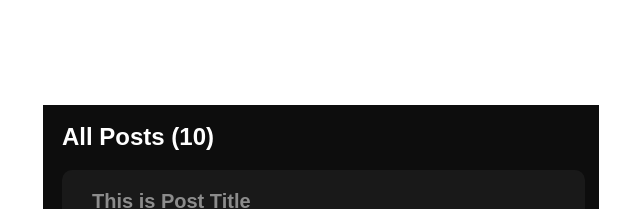
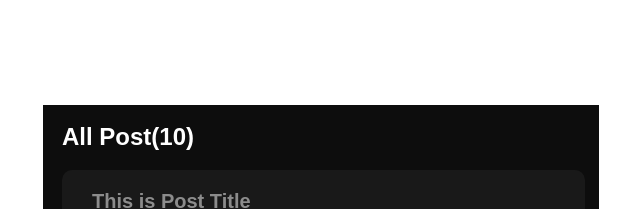
Before and after one commit to Im-Pranshu/AnonPost, a React (Vite) app: page /dashboard in a window 1280 px wide. Shown: the top 209 px of the page, without its empty margins (514-1154 px from the left). Built offline with nearby package versions, Linux system fonts and the light colour scheme.

Commit message:
corrected functionality of Post Loading and Updated Rotues

```diff
--- a/src/routes/CreatePost.jsx
+++ b/src/routes/CreatePost.jsx
@@ -4,7 +4,6 @@ import {Form,} from 'react-router-dom'
 export default function CreatePost() {
   return (
     <div className="createPostRoute">
-        <h2>Create Post</h2>
         <Form>
             <input type="text" name="post-title" id="post-title" placeholder='Post Title..' />
             <textarea name="post-description" id="post-description" placeholder='Describe your post...'></textarea>
--- a/src/routes/Dashboard.jsx
+++ b/src/routes/Dashboard.jsx
@@ -1,21 +1,47 @@
-import React from 'react'
-import {Link,Outlet} from 'react-router-dom'
-import addPost from '../assets/add-post.png'
+import React from "react";
+import { Link, Outlet } from "react-router-dom";
+import addPost from "../assets/add-post.png";
+import {useLocation} from 'react-router-dom';
+
+
+// export function loader() {
+//   // api call
+//   const data = [{}];
+
+//   return data;
+// }
+
 
 export default function Dashboard() {
+  let location = useLocation();
+  // let data = useLoader();
+
   return (
-    <div className='dashboard'>
-        <div>
-            <div className='tabs'>
-                <Link to={"/dashboard"} className='active tabLink'>All Post</Link>
-                <Link className='tabLink'>Commented Post</Link>
-                <Link className='tabLink'>Replied Post</Link>
-                <Link to={"/dashboard/create-post"} className='createPost'><img src={addPost} alt="add post logo" /> Create Post</Link>
-            </div>
+    <div className="dashboard">
+      <div>
+        <div className="tabs">
+          <Link to={"/dashboard"} className="active tabLink">
+            All Post
+          </Link>
+          <Link className="tabLink">Commented Post</Link>
+          <Link className="tabLink">Replied Post</Link>
+          <Link to={"/dashboard/create-post"} className="createPost">
+            <img src={addPost} alt="add post logo" /> Create Post
+          </Link>
         </div>
-        <div className='details'>
-            <Outlet/>
+      </div>
+      <div className="details">
+        <div className="dashboardIndex">
+          <h2>
+            {location.pathname.includes("create-post")
+              ? "Create Post"
+              : "All Post(10)"}
+          </h2>
+          <div className="postDetailsOutlet">
+            <Outlet />
+          </div>
         </div>
+      </div>
     </div>
-  )
+  );
 }
--- a/src/routes/DashboardIndex.jsx
+++ /dev/null
@@ -1,16 +0,0 @@
-import React from 'react'
-import {Link, Outlet} from 'react-router-dom'
-import { Post } from './Post'
-
-export default function DashboardIndex() {
-  return (
-    <div className='dashboardIndex'>
-        <h2>All Posts (10)</h2>
-        <Post/>
-        <div className="postDetailsOutlet">
-            <Outlet/>
-        </div>
-
-    </div>
-  )
-}
--- a/src/routes/Post.jsx
+++ b/src/routes/Post.jsx
@@ -2,6 +2,8 @@ import React from 'react'
 import {Link} from 'react-router-dom'
 
 export const Post = () => {
+    // const user = useRouteLoaderData("dashboardroot");
+
   return (
         <div className='dashboardIndex'>
             <Link to={"/dashboard/post1"} className="post">
--- a/src/routes/PostDescription.jsx
+++ b/src/routes/PostDescription.jsx
@@ -3,7 +3,7 @@ import React from 'react'
 export default function PostDescription() {
   return (
     <div className="dashboardIndex">
-        <h2>All Posts (10)</h2>
+        {/* <h2>All Posts (10)</h2> */}
         <div className="postData">
             <h3>This is Post Title</h3>
             <p>This is the post description for this topic,Lorem Ipsum is simply dummy text of the printing and typesetting industry. Lorem Ipsum has been the industry's standard dummy text ever since the 1500s</p>
--- a/src/routes/root.jsx
+++ b/src/routes/root.jsx
@@ -9,7 +9,7 @@ import {
 export async function loader({ request, params }) {
 
 
-  console.log(request.url);
+  // console.log(request.url);
 
   // trim url to get the name of the path.
   function trimSubstring(str, substring) {
@@ -17,7 +17,7 @@ export async function loader({ request, params }) {
   }
   const originalString = request.url;
   const trimmedString = trimSubstring(originalString, "http://localhost:5173/");
-  console.log("trimmedString",trimmedString);
+  // console.log("trimmedString",trimmedString);
 
   if(trimmedString == "account-created" || trimmedString == "dashboard" || trimmedString == "dashboard/create-post"){
     return {
```
Also changed, not shown: src/main.jsx (+11 -16 lines).
